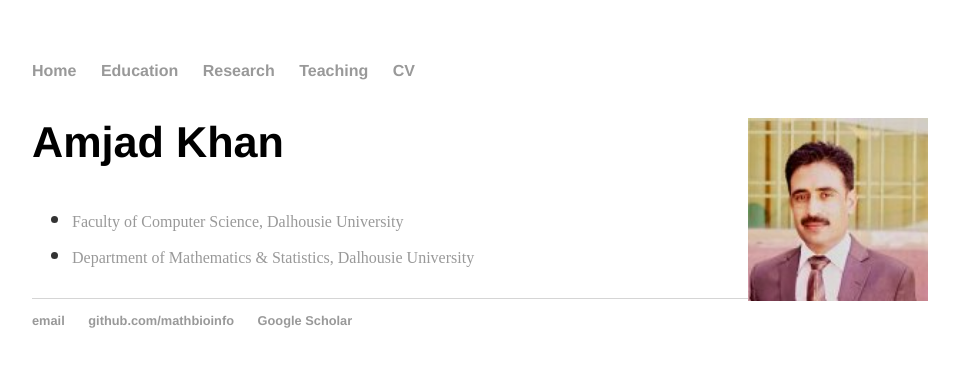
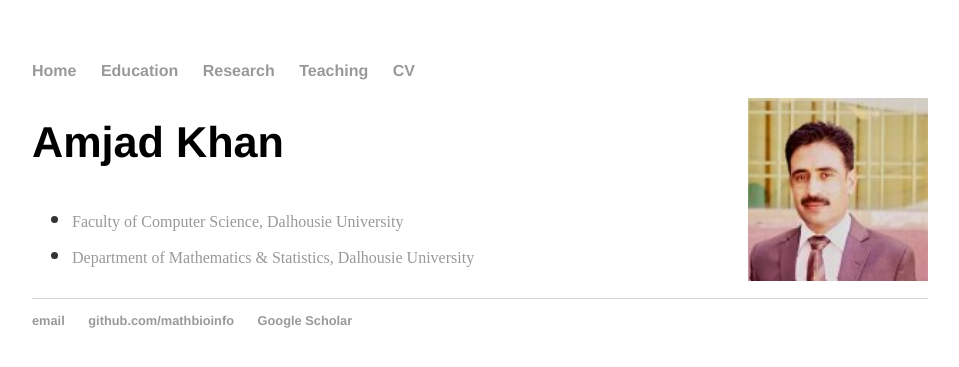
Before and after one commit to MathBioInfo/amjadkhan, a Jekyll site: the page index.html, which Jekyll copies as it is, in a window 1280 px wide. Shown: the top 367 px of the page, without its empty margins (160-1119 px from the left). Built offline with Jekyll 4.4.1, drawn with Linux system fonts in a browser that asks for light colours.

Commit message:
Update index.html

```diff
--- a/index.html
+++ b/index.html
@@ -15,11 +15,11 @@
 			<link rel="stylesheet" type="text/css" href="/css/main.css">
 		</ul>
 		</nav>
+		<img src="images/amjadkhan.jfif" style="float: right; width: 180px;  margin-left: 15px;">
 		<div class="container">
     		<div class="blurb">
 			<div class="profile-body">
-			<img src="images/amjadkhan.jfif" style="float: right; width: 180px;  margin-left: 15px;">
-        		<h2 display: inline;>Amjad Khan</h2>
+	   		<h2 display: inline;>Amjad Khan</h2>
 
 
 
```
